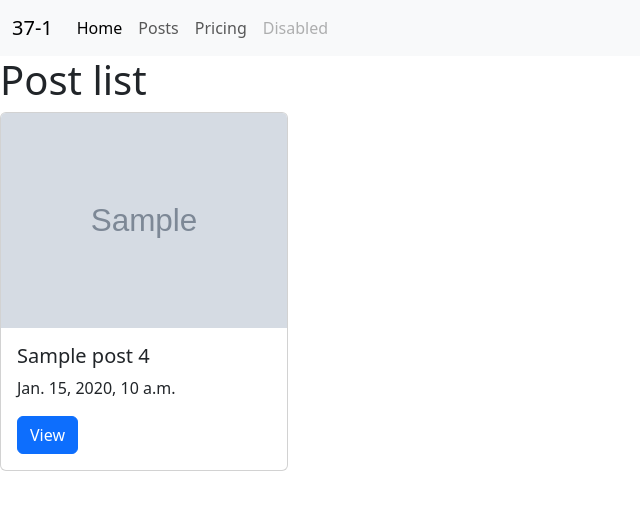
After one commit to EsenbekM/37-1, a Django app: page /posts/ in a window 1280 px wide. The commit adds this page. Shown: the top 510 px of the page, without its empty margins (0-640 px from the left). Run offline with Django 5.2, Linux system fonts and the light colour scheme; tables that the repository leaves empty hold one stand-in row (values such as "Sample post"); grey boxes marked "Sample" are stand-in pictures.

Commit message:
lesson 2

```diff
--- a/blog/settings.py
+++ b/blog/settings.py
@@ -30,7 +30,7 @@ SECRET_KEY = 'django-insecure-qxoxzs729uqg^%m!w9h@$!1w8@gh)&##7cc%ysraha&5&1q6vi
 DEBUG = True
 
 # ALLOWED_HOSTS - список хостов, которые могут обращаться к проекту
-ALLOWED_HOSTS = []
+ALLOWED_HOSTS = ['*']
 
 
 # Installed apps - список установленных приложений
--- a/blog/urls.py
+++ b/blog/urls.py
@@ -4,11 +4,12 @@ urls.py - файл маршрутизации проекта
 from django.contrib import admin
 from django.urls import path
 
-from post.views import test_view, main_view
+from post.views import test_view, main_view, post_list_view
 
 
 urlpatterns = [
     path('admin/', admin.site.urls),
     path('test/', test_view),
     path('', main_view),
+    path('posts/', post_list_view),
 ]
--- a/post/admin.py
+++ b/post/admin.py
@@ -3,3 +3,8 @@ admin.py - файл, содержащий описание администра
 '''
 
 from django.contrib import admin
+
+from post.models import Post
+
+
+admin.site.register(Post)
--- a/post/models.py
+++ b/post/models.py
@@ -3,3 +3,27 @@ models.py - файл, содержащий описание моделей пр
 '''
 
 from django.db import models
+
+
+class Post(models.Model):
+    image = models.ImageField(upload_to='post_images/%Y/%m/%d', null=True)
+    title = models.CharField(max_length=100)
+    content = models.TextField(null=True, blank=True)
+    rate = models.IntegerField(default=0)
+    created_at = models.DateTimeField(auto_now_add=True)
+    updated_at = models.DateTimeField(auto_now=True)
+
+    def __str__(self):
+        return f'{self.title} - {self.rate}'
+
+'''
+CREATE TABLE post_post (
+    id INT AUTO_INCREMENT PRIMARY KEY,
+    image VARCHAR(100),
+    title VARCHAR(100),
+    content TEXT,
+    rate INT DEFAULT 0,
+    created_at DATETIME,
+    updated_at DATETIME
+);
+'''
--- a/post/views.py
+++ b/post/views.py
@@ -6,11 +6,16 @@ GET - получение данных
 POST - отправка данных
 PUT - обновление данных
 DELETE - удаление данных
+
+QuerySet - набор данных, полученных в результате запроса к базе данных
+
 '''
 import random
 
 from django.shortcuts import render
 from django.http import HttpResponse
+
+from post.models import Post
 
 
 def test_view(request):
@@ -21,3 +26,19 @@ def test_view(request):
 def main_view(request):
     if request.method == 'GET':
         return render(request, 'index.html')
+
+
+def post_list_view(request):
+    if request.method == 'GET':
+        # 1. Получение всех постов
+        posts = Post.objects.all() # QuerySet (SELECT * FROM post_post)
+
+        # 2. Формирование контекста
+        context = {'posts': posts}
+
+        # 3. Отображение шаблона
+        return render(
+            request=request,
+            template_name='post/post_list.html',
+            context=context
+            )
--- /dev/null
+++ b/templates/components/navbar.html
@@ -0,0 +1,42 @@
+<!DOCTYPE html>
+<html lang="en">
+<head>
+    <meta charset="UTF-8">
+    <meta name="viewport" content="width=device-width, initial-scale=1.0">
+    <title>Blog</title>
+    <link rel="stylesheet" href="https://cdn.jsdelivr.net/npm/bootstrap@5.3.2/dist/css/bootstrap.min.css" integrity="sha384-T3c6CoIi6uLrA9TneNEoa7RxnatzjcDSCmG1MXxSR1GAsXEV/Dwwykc2MPK8M2HN" crossorigin="anonymous">
+    <script src="https://cdn.jsdelivr.net/npm/bootstrap@5.3.2/dist/js/bootstrap.min.js" integrity="sha384-BBtl+eGJRgqQAUMxJ7pMwbEyER4l1g+O15P+16Ep7Q9Q+zqX6gSbd85u4mG4QzX+" crossorigin="anonymous"></script>
+    <script src="https://cdn.jsdelivr.net/npm/bootstrap@5.3.2/dist/js/bootstrap.bundle.min.js" integrity="sha384-C6RzsynM9kWDrMNeT87bh95OGNyZPhcTNXj1NW7RuBCsyN/o0jlpcV8Qyq46cDfL" crossorigin="anonymous"></script>
+</head>
+<body>
+
+    <nav class="navbar navbar-expand-lg navbar-light bg-light">
+        <div class="container-fluid">
+          <a class="navbar-brand" href="/">37-1</a>
+          <button class="navbar-toggler" type="button" data-bs-toggle="collapse" data-bs-target="#navbarNav" aria-controls="navbarNav" aria-expanded="false" aria-label="Toggle navigation">
+            <span class="navbar-toggler-icon"></span>
+          </button>
+          <div class="collapse navbar-collapse" id="navbarNav">
+            <ul class="navbar-nav">
+              <li class="nav-item">
+                <a class="nav-link active" aria-current="page" href="/">Home</a>
+              </li>
+              <li class="nav-item">
+                <a class="nav-link" href="/posts/">Posts</a>
+              </li>
+              <li class="nav-item">
+                <a class="nav-link" href="#">Pricing</a>
+              </li>
+              <li class="nav-item">
+                <a class="nav-link disabled" href="#" tabindex="-1" aria-disabled="true">Disabled</a>
+              </li>
+            </ul>
+          </div>
+        </div>
+      </nav>
+
+    {% block content %}
+    {% endblock %}
+
+</body>
+</html>
--- /dev/null
+++ b/templates/post/post_list.html
@@ -0,0 +1,22 @@
+{% extends 'components/navbar.html' %}
+
+{% block content %}
+<body>
+    <h1>
+        Post list
+    </h1>
+
+    {% for post in posts %}
+        <div class="card" style="width: 18rem;">
+            <img src="{{ post.image }}" class="card-img-top" alt="...">
+            <div class="card-body">
+            <h5 class="card-title">{{ post.title }} {{ post.rate }}</h5>
+            <p class="card-text">{{ post.created_at }}</p>
+            <a href="#" class="btn btn-primary">View</a>
+            </div>
+        </div>
+    {% endfor %}
+</body>
+</html>
+
+{% endblock %}
```
Also changed, not shown: templates/index.html (+15 -16 lines), post/migrations/0001_initial.py (added), post/migrations/0002_post_rate.py (added), post/migrations/0003_post_image.py (added), post/migrations/0004_alter_post_content.py (added), post/migrations/0005_alter_post_content.py (added), post_images/2024/02/13/1910781_b53df.png (added), post_images/293.jpg (added), post_images/5ee772d099588c0004aa684b.png (added).
